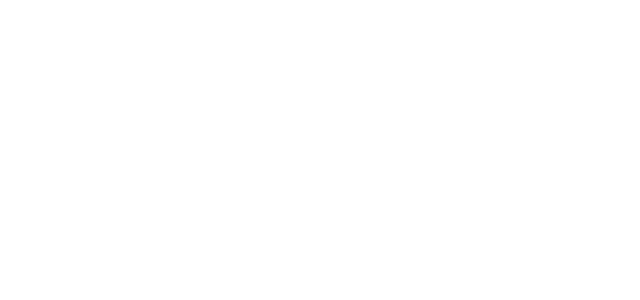
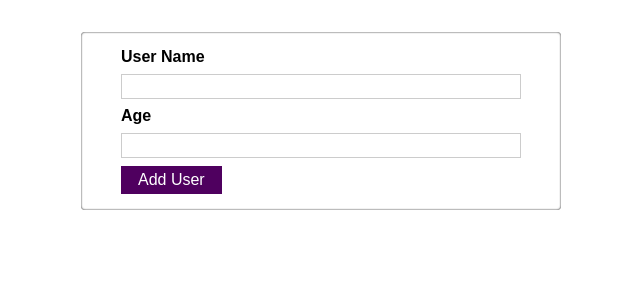
Before and after one commit to sjagmeet37/react-user-list, a React (Create React App) app: page / in a window 1280 px wide. Shown: the top 300 px of the page, without its empty margins (319-959 px from the left). Built offline with nearby package versions, Linux system fonts and the light colour scheme.

Commit message:
user form changes

```diff
--- a/src/App.js
+++ b/src/App.js
@@ -1,10 +1,11 @@
 import React from 'react';
+import UserForm from './component/userform/UserForm';
 
 
 function App() {
   return (
     <div>
-
+      <UserForm />
     </div>
   );
 }
--- /dev/null
+++ b/src/component/card/Card.js
@@ -0,0 +1,13 @@
+
+ import style from "./Card.module.css"
+
+function Card (props) {
+
+    return (
+        <div className={style.card}>
+            {props.children}
+        </div>
+    );
+}
+
+export default Card;
--- /dev/null
+++ b/src/component/card/Card.module.css
@@ -0,0 +1,7 @@
+.card {
+
+    max-width: 30rem;
+    margin: 2rem auto;
+    border-radius: 4px;
+    box-shadow: inset 0px 0px 2px 0px;
+  }
--- /dev/null
+++ b/src/component/userform/UserForm.js
@@ -0,0 +1,32 @@
+
+import Card from './../card/Card.js'
+import styles from './UserForm.module.css'
+
+function UserForm(props) {
+
+    const onSubmitHandler = (event) => {
+        event.preventDefault();
+    }
+
+
+    return (
+        <Card>
+        <form onSubmit={onSubmitHandler} className={styles.input}>
+            <div>
+            <label>User Name</label>
+            <input type="text"></input>
+            </div>
+
+            <div>
+            <label>Age</label>
+            <input type="number"></input>
+
+            </div>
+
+            <button type="submit" className={styles.button}>Add User</button>
+        </form>
+        </Card>
+    );
+}
+
+export default UserForm;
--- /dev/null
+++ b/src/component/userform/UserForm.module.css
@@ -0,0 +1,53 @@
+.input {
+    margin: 2rem auto;
+    padding: 1rem;
+    width: 90%;
+    max-width: 40rem;
+  }
+
+  .input label {
+    display: block;
+    font-weight: bold;
+    margin-bottom: 0.5rem;
+  }
+
+  .input input {
+    font: inherit;
+    display: block;
+    width: 100%;
+    border: 1px solid #ccc;
+    padding: 0.15rem;
+    margin-bottom: 0.5rem;
+  }
+
+  .input input:focus {
+    outline: none;
+    border-color: #4f005f;
+  }
+
+  .button {
+    font: inherit;
+    border: 1px solid #4f005f;
+    background: #4f005f;
+    color: white;
+    padding: 0.25rem 1rem;
+    cursor: pointer;
+  }
+
+  .button:hover,
+  .button:active {
+    background: #741188;
+    border-color: #741188;
+  }
+
+  .button:focus {
+    outline: none;
+  }
+
+  .form {
+    padding: 1rem;
+    max-width: 30rem;
+    margin: 2rem auto;
+    border-radius: 4px;
+    box-shadow: inset 0px 0px 2px 0px;
+  }
```
